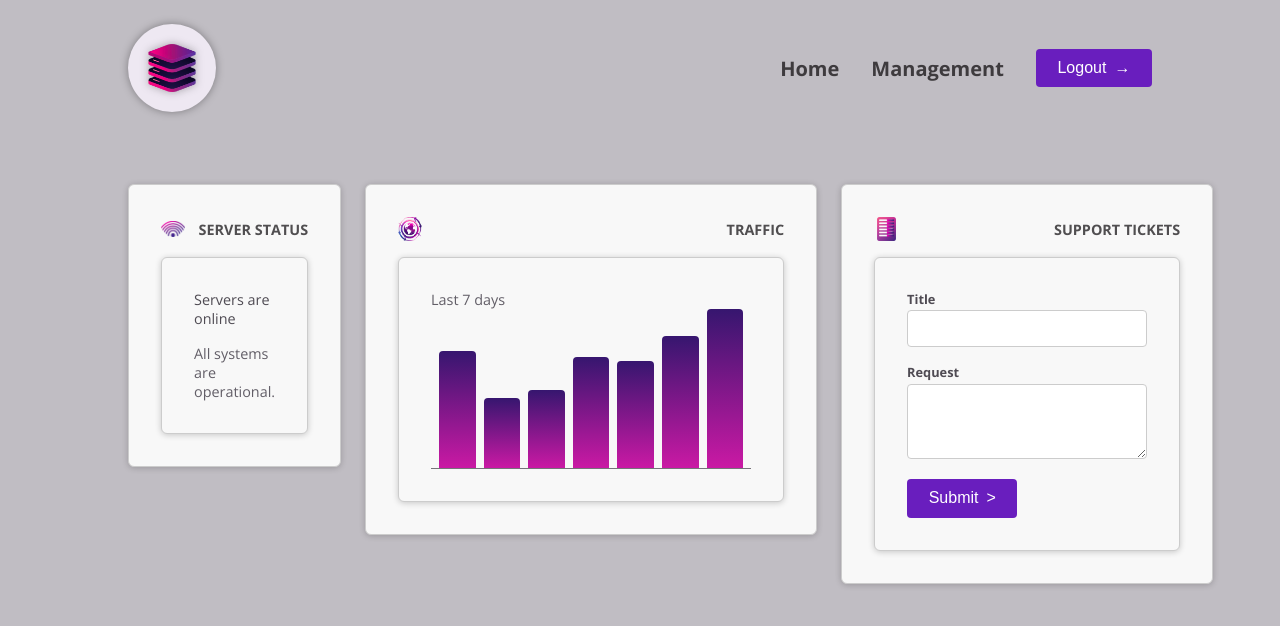
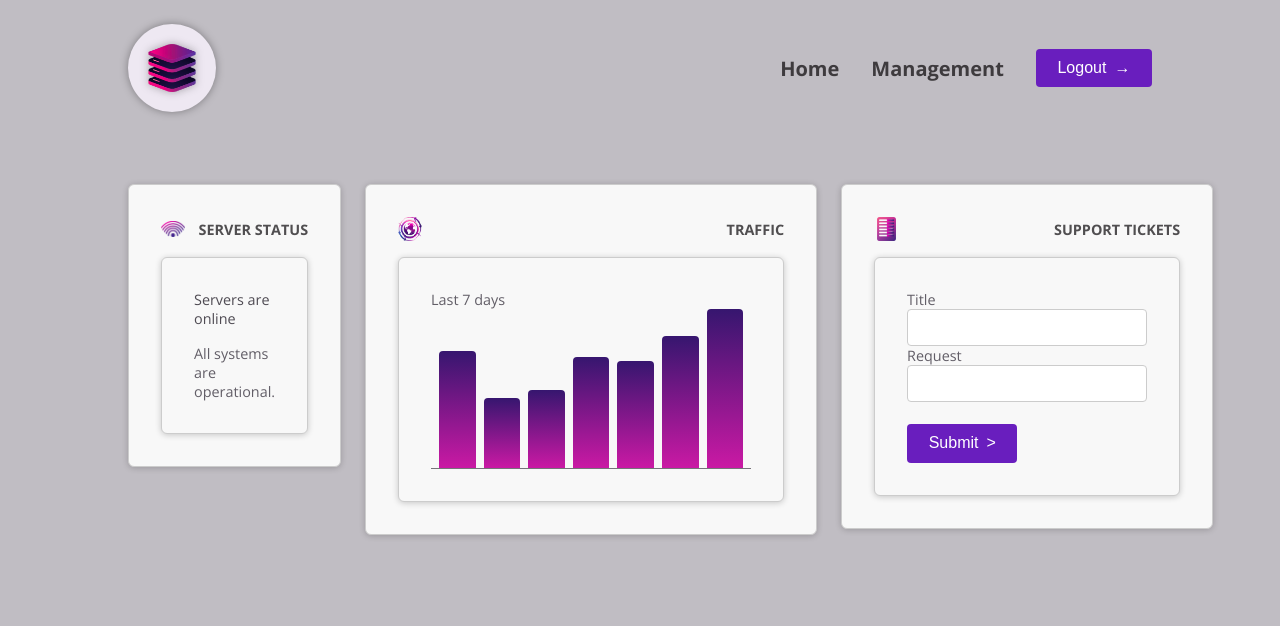
Before and after one commit to BrunaScauri/angular-server-manager, an Angular app: page / in a window 1280 px wide. Shown: the top 626 px of the page. Built offline with nearby package versions, Linux system fonts and the light colour scheme.

Commit message:
feat: more ng-content rendering

```diff
--- a/src/app/dashboard/tickets/new-ticket/new-ticket.component.html
+++ b/src/app/dashboard/tickets/new-ticket/new-ticket.component.html
@@ -1,12 +1,13 @@
 <form>
-  <p>
-    <label>Title</label>
-    <input name="title" id="title">
-  </p>
-  <p>
-    <label>Request</label>
-    <textarea name="request" id="request" rows="3"></textarea>
-  </p>
+  <app-control label="title">
+    <span class="title">Title</span>
+    <input name="title" id="title" class="input">
+  </app-control>
+  <app-control label="input">
+    <span class="title">Request</span>
+    <textarea name="request" id="request" rows="6" class="request"></textarea>
+  </app-control>
+  <br>
   <p>
     <button appButton>
       <span class="title">Submit</span>
--- a/src/app/dashboard/tickets/new-ticket/new-ticket.component.ts
+++ b/src/app/dashboard/tickets/new-ticket/new-ticket.component.ts
@@ -1,10 +1,11 @@
 import { Component } from '@angular/core';
 import { ButtonComponent } from "../../../shared/button/button.component";
+import { ControlComponent } from "../../../shared/control/control.component";
 
 @Component({
   selector: 'app-new-ticket',
   standalone: true,
-  imports: [ButtonComponent],
+  imports: [ButtonComponent, ControlComponent],
   templateUrl: './new-ticket.component.html',
   styleUrl: './new-ticket.component.css'
 })
--- /dev/null
+++ b/src/app/shared/control/control.component.html
@@ -0,0 +1,4 @@
+<p>
+  <ng-content select=".title" />
+  <input select="input, textarea" class="input" select=".request">
+</p>
```
Also changed, not shown: src/app/shared/control/control.component.ts (added, +12 -0 lines), src/app/shared/control/control.component.css (added).
